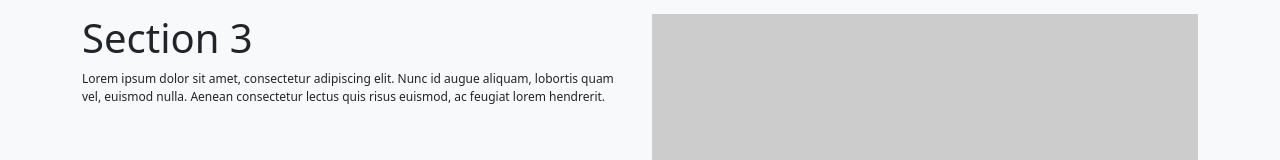
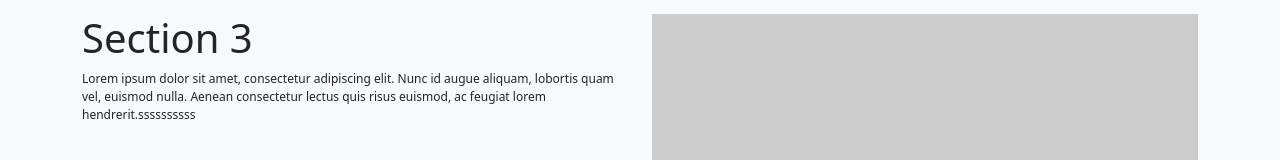
Before and after one commit to dexterR35/obtineCredit, a website: page index.html in a window 1280 px wide. Shown: the part 1875-2035 px from the top of the page. Drawn offline with nearby package versions, Linux system fonts and the light colour scheme; placeholder pictures from the web are drawn by us.

```diff
--- a/index.html
+++ b/index.html
@@ -356,7 +356,7 @@
               Lorem ipsum dolor sit amet, consectetur adipiscing elit. Nunc id
               augue aliquam, lobortis quam vel, euismod nulla. Aenean
               consectetur lectus quis risus euismod, ac feugiat lorem
-              hendrerit.
+              hendrerit.ssssssssss
             </p>
           </div>
           <div class="col-lg-6">
```
